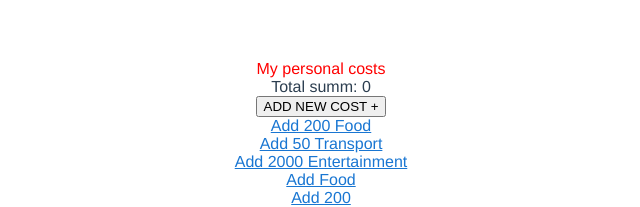
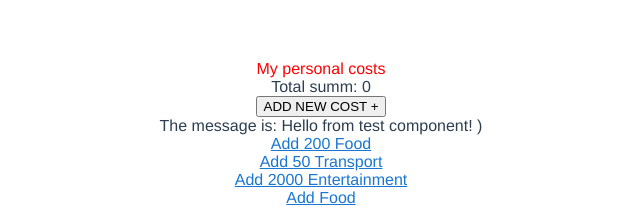
Before and after one commit to YuriyErmolaev/secondq_vue, a Vue app in the folder fp/: page / in a window 1280 px wide. Shown: the top 207 px of the page, without its empty margins (319-959 px from the left). Built offline with nearby package versions, Linux system fonts and the light colour scheme; no server answers.

Commit message:
add test test

```diff
--- a/fp/babel.config.js
+++ b/fp/babel.config.js
@@ -1,5 +1,5 @@
 module.exports = {
-  presets: [
-    '@vue/cli-plugin-babel/preset'
+  "presets": [
+    "@babel/preset-env"
   ]
 }
--- a/fp/src/App.vue
+++ b/fp/src/App.vue
@@ -24,6 +24,9 @@
             :ModalWindoW="ModalWindoW"
             :modalWindowSettings="modalWindowSettings"
           />
+          <test-component
+            message="Hello from test component! )"
+          ></test-component>
           <div class="autoAddLinks">
             <v-btn to="/add/payment/Food?value=200">Add 200 Food</v-btn>
             <v-btn to="/add/payment/Transport?value=50">Add 50 Transport</v-btn>
@@ -48,10 +51,12 @@ import Pagination from './components/Pagination'
 import Popup from './components/Popup'
 
 import { mapMutations, mapGetters } from 'vuex'
+import TestComponent from './components/TestComponent'
 
 export default {
   name: 'App',
   components: {
+    TestComponent,
     AddPaymentForm,
     PaymentDisplay,
     Pagination,
--- /dev/null
+++ b/fp/src/components/TestComponent.vue
@@ -0,0 +1,14 @@
+<template>
+  <div>The message is: {{ message }}</div>
+</template>
+
+<script>
+export default {
+  props: {
+    message: String
+  }
+}
+</script>
+
+<style>
+</style>
```
Also changed, not shown: fp/package.json (+19 -1 lines), 2 other files (tests, documents, lock files or other folders).
